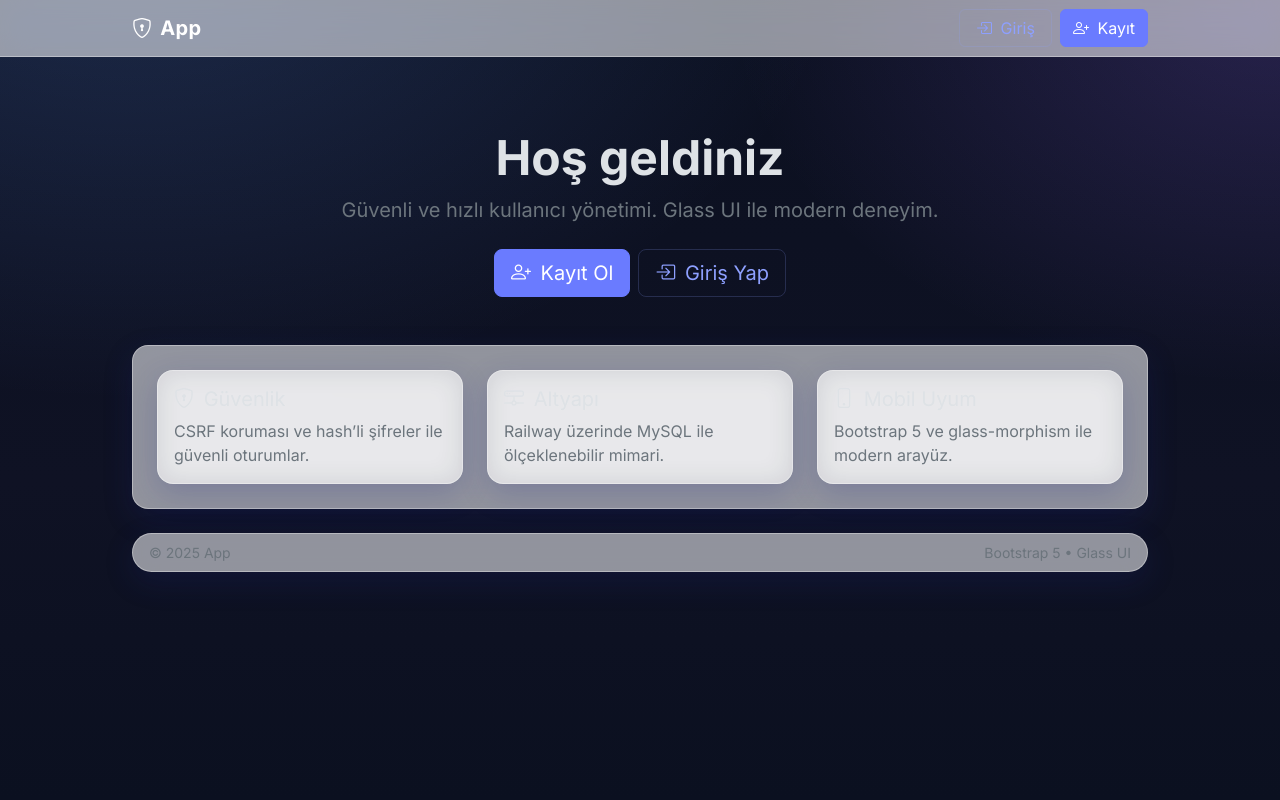
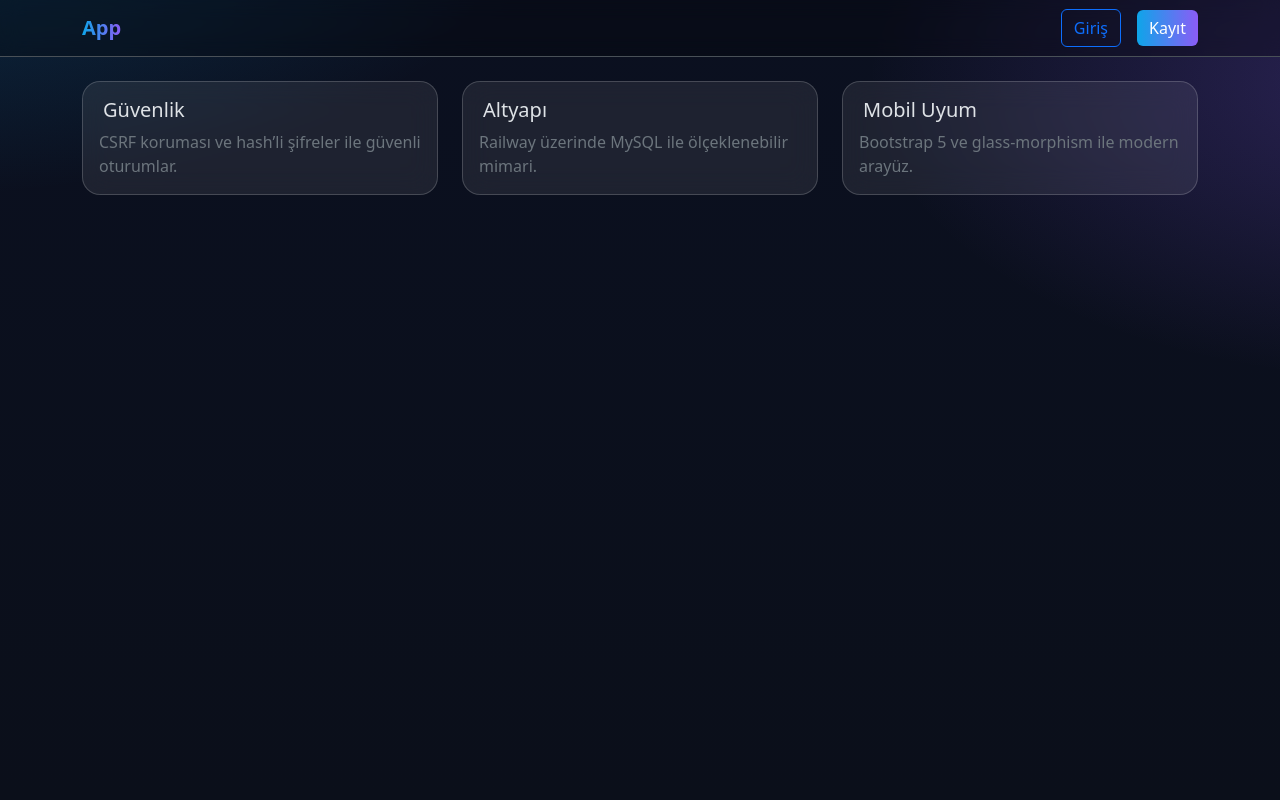
Before and after one commit to ardagencer1206/tweetdeneme, a Flask app: page / in a window 1280 px wide. Run offline with Flask 3, Linux system fonts and the light colour scheme.

Commit message:
Update base.html

```diff
--- a/templates/base.html
+++ b/templates/base.html
@@ -1,198 +1,82 @@
 <!doctype html>
 <html lang="tr" data-bs-theme="dark">
   <head>
-    <meta charset="utf-8" />
-    <meta name="viewport" content="width=device-width, initial-scale=1" />
+    <meta charset="utf-8">
+    <meta name="viewport" content="width=device-width, initial-scale=1">
     <title>{% block title %}App{% endblock %}</title>
-
-    <!-- Bootstrap 5 -->
     <link href="https://cdn.jsdelivr.net/npm/bootstrap@5.3.3/dist/css/bootstrap.min.css" rel="stylesheet">
-
-    <!-- Bootstrap Icons (opsiyonel) -->
-    <link href="https://cdn.jsdelivr.net/npm/bootstrap-icons@1.11.3/font/bootstrap-icons.css" rel="stylesheet">
-
-    <!-- Fonts -->
-    <link href="https://fonts.googleapis.com/css2?family=Inter:wght@400;600;700&display=swap" rel="stylesheet">
-
     <style>
-      :root{
-        --glass-bg: rgba(255,255,255,0.08);
-        --glass-border: rgba(255,255,255,0.18);
-        --glass-shadow: 0 10px 30px rgba(0,0,0,0.25);
+      :root {
+        --glass-bg: rgba(255,255,255,.08);
+        --glass-brd: rgba(255,255,255,.18);
+        --grad-1: #0ea5e9;
+        --grad-2: #8b5cf6;
       }
-      @media (prefers-color-scheme: light){
-        :root{
-          --glass-bg: rgba(255,255,255,0.55);
-          --glass-border: rgba(255,255,255,0.35);
-          --glass-shadow: 0 10px 30px rgba(31,38,135,0.2);
+      body {
+        min-height: 100vh;
+        background:
+          radial-gradient(1200px 600px at -10% -20%, rgba(14,165,233,.25) 0, transparent 60%),
+          radial-gradient(900px 500px at 110% 10%, rgba(139,92,246,.25) 0, transparent 60%),
+          linear-gradient(180deg, #0b1020 0%, #0b0f1a 100%);
       }
+      .glass {
+        background: var(--glass-bg);
+        border: 1px solid var(--glass-brd);
+        backdrop-filter: blur(14px);
+        -webkit-backdrop-filter: blur(14px);
+        border-radius: 18px;
       }
-
-      html, body { height: 100%; }
-      body{
-        font-family: Inter, system-ui, -apple-system, Segoe UI, Roboto, "Helvetica Neue", Arial, "Noto Sans", "Apple Color Emoji", "Segoe UI Emoji", "Segoe UI Symbol", "Noto Color Emoji", sans-serif;
-        background:
-          radial-gradient(1200px 800px at 10% -10%, #6a9cff33, transparent 60%),
-          radial-gradient(1000px 700px at 100% 0%, #9a6bff33, transparent 55%),
-          linear-gradient(180deg, #0b1020 0%, #0f1224 60%, #0b1020 100%);
-        background-attachment: fixed;
+      .nav-glass { background: rgba(0,0,0,.25); backdrop-filter: blur(10px); }
+      .brand-gradient {
+        background: linear-gradient(90deg, var(--grad-1), var(--grad-2));
+        -webkit-background-clip: text; background-clip: text; color: transparent;
       }
-
-      /* Glass utilities */
-      .glass{
-        background: var(--glass-bg);
-        border: 1px solid var(--glass-border);
-        backdrop-filter: blur(14px) saturate(130%);
-        -webkit-backdrop-filter: blur(14px) saturate(130%);
-        box-shadow: var(--glass-shadow);
+      .btn-primary {
+        background-image: linear-gradient(90deg, var(--grad-1), var(--grad-2));
+        border: none;
       }
-      .rounded-3xl{ border-radius: 1.25rem; }
-
-      /* Navbar */
-      .navbar-glass{
-        background: var(--glass-bg);
-        border-bottom: 1px solid var(--glass-border);
-        backdrop-filter: blur(14px) saturate(130%);
-        -webkit-backdrop-filter: blur(14px) saturate(130%);
+      .form-control, .form-select {
+        background: rgba(255,255,255,.05); border: 1px solid var(--glass-brd); color: #e5e7eb;
       }
-      .nav-logo{
-        font-weight: 700;
-        letter-spacing: .3px;
-      }
-
-      /* Container width */
-      .app-container{ max-width: 1040px; }
-
-      /* Buttons */
-      .btn-primary{
-        --bs-btn-bg:#6a7bff;
-        --bs-btn-border-color:#6a7bff;
-        --bs-btn-hover-bg:#5968e6;
-        --bs-btn-hover-border-color:#5968e6;
-        --bs-btn-focus-shadow-rgb:106,123,255;
-      }
-      .btn-outline-primary{
-        --bs-btn-color:#8ea0ff;
-        --bs-btn-border-color:#8ea0ff33;
-        --bs-btn-hover-bg:#8ea0ff1a;
-        --bs-btn-hover-border-color:#8ea0ff80;
-      }
-
-      /* Cards */
-      .card.glass{ border-radius: 1rem; }
-
-      /* Footer space */
-      main{ padding-top: 1.25rem; padding-bottom: 2.5rem; }
-
-      /* Toasts (flash) */
-      .toast-container{
-        position: fixed;
-        top: 1rem;
-        right: 1rem;
-        z-index: 1080;
-      }
-
-      /* Forms */
-      .form-control, .form-select{
-        background: rgba(255,255,255,0.06);
-        border: 1px solid rgba(255,255,255,0.18);
-        color: #e7e9ee;
-      }
-      .form-control:focus, .form-select:focus{
-        background: rgba(255,255,255,0.10);
-        border-color: #6a7bff;
-        box-shadow: 0 0 0 .2rem rgba(106,123,255,.25);
-        color: #fff;
-      }
-      .form-label{ color: #cfd3df; }
-
-      /* Links */
-      a{ text-decoration: none; }
-      a:hover{ text-decoration: underline; }
+      .form-control:focus { box-shadow: 0 0 0 .2rem rgba(99,102,241,.25); }
+      .avatar-sm { width: 44px; height: 44px; object-fit: cover; }
+      .avatar-lg { width: 72px; height: 72px; object-fit: cover; }
+      a { text-decoration: none; }
     </style>
-
-    {% block head %}{% endblock %}
   </head>
   <body>
-    <!-- Navbar -->
-    <nav class="navbar navbar-expand-lg navbar-glass sticky-top">
-      <div class="container app-container">
-        <a class="navbar-brand nav-logo d-flex align-items-center gap-2" href="{{ url_for('home') }}">
-          <i class="bi bi-shield-lock"></i> App
-        </a>
-
-        <button class="navbar-toggler border-0 shadow-none" type="button" data-bs-toggle="collapse" data-bs-target="#navMain">
+    <nav class="navbar navbar-expand-lg nav-glass sticky-top border-bottom border-opacity-25">
+      <div class="container">
+        <a class="navbar-brand fw-bold brand-gradient" href="{{ url_for('home') }}">App</a>
+        <button class="navbar-toggler" type="button" data-bs-toggle="collapse" data-bs-target="#nav">
           <span class="navbar-toggler-icon"></span>
         </button>
-
-        <div id="navMain" class="collapse navbar-collapse">
-          <ul class="navbar-nav ms-auto align-items-lg-center gap-lg-2">
+        <div id="nav" class="collapse navbar-collapse">
+          <div class="ms-auto d-flex align-items-center gap-2">
             {% if current_user.is_authenticated %}
-              <li class="nav-item my-2 my-lg-0">
-                <a class="btn btn-outline-light" href="{{ url_for('logout') }}">
-                  <i class="bi bi-box-arrow-right me-1"></i> Çıkış
-                </a>
-              </li>
+              <a class="btn btn-outline-primary border-0" href="{{ url_for('profile', username=current_user.username or '') }}">Profil</a>
+              <a class="btn btn-outline-light border-0" href="{{ url_for('profile_settings') }}">Ayarlar</a>
+              <a class="btn btn-danger" href="{{ url_for('logout') }}">Çıkış</a>
             {% else %}
-              <li class="nav-item my-2 my-lg-0">
-                <a class="btn btn-outline-primary me-lg-2 w-100" href="{{ url_for('login') }}">
-                  <i class="bi bi-box-arrow-in-right me-1"></i> Giriş
-                </a>
-              </li>
-              <li class="nav-item my-2 my-lg-0">
-                <a class="btn btn-primary w-100" href="{{ url_for('register') }}">
-                  <i class="bi bi-person-plus me-1"></i> Kayıt
-                </a>
-              </li>
+              <a class="btn btn-outline-primary me-2" href="{{ url_for('login') }}">Giriş</a>
+              <a class="btn btn-primary" href="{{ url_for('register') }}">Kayıt</a>
             {% endif %}
-          </ul>
+          </div>
         </div>
       </div>
     </nav>
 
-    <!-- Main -->
-    <main class="container app-container py-4">
-      <!-- Hero / page header -->
-      {% block page_header %}{% endblock %}
-
-      <!-- Flash messages as toasts -->
-      <div class="toast-container">
+    <main class="container py-4">
       {% with messages = get_flashed_messages(with_categories=true) %}
         {% if messages %}
           {% for cat, msg in messages %}
-              <div class="toast align-items-center text-bg-{{ 'success' if cat=='success' else ('warning' if cat=='warning' else ('danger' if cat=='danger' else 'info')) }} border-0 mb-2 glass" role="alert" aria-live="assertive" aria-atomic="true">
-                <div class="d-flex">
-                  <div class="toast-body">{{ msg }}</div>
-                  <button type="button" class="btn-close btn-close-white me-2 m-auto" data-bs-dismiss="toast" aria-label="Kapat"></button>
-                </div>
-              </div>
+            <div class="alert alert-{{cat}} glass border-0">{{ msg }}</div>
           {% endfor %}
         {% endif %}
       {% endwith %}
-      </div>
-
-      <!-- Content -->
-      <div class="card glass rounded-3xl p-3 p-md-4">
       {% block content %}{% endblock %}
-      </div>
     </main>
 
-    <!-- Footer -->
-    <footer class="container app-container pb-4">
-      <div class="d-flex justify-content-between align-items-center small text-secondary glass rounded-3xl px-3 py-2">
-        <span>&copy; {{ 2025 }} App</span>
-        <span class="d-none d-sm-inline">Bootstrap 5 • Glass UI</span>
-      </div>
-    </footer>
-
-    <!-- Scripts -->
     <script src="https://cdn.jsdelivr.net/npm/bootstrap@5.3.3/dist/js/bootstrap.bundle.min.js"></script>
-    <script>
-      // Flash toasts auto-show
-      const toastElList = [].slice.call(document.querySelectorAll('.toast'));
-      toastElList.forEach(el => new bootstrap.Toast(el, { delay: 3500 }).show());
-    </script>
-
-    {% block scripts %}{% endblock %}
   </body>
 </html>
```
Lines whose indentation alone changed are shown as unchanged.
